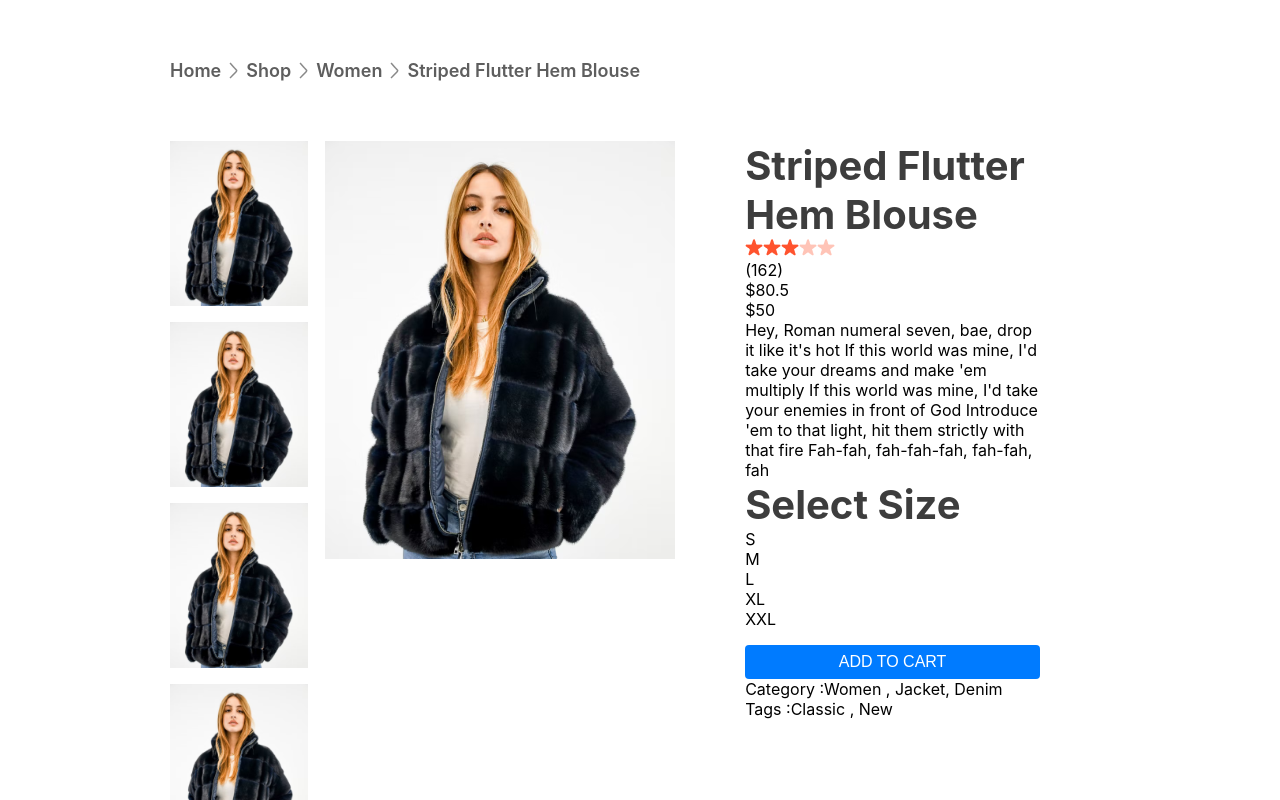
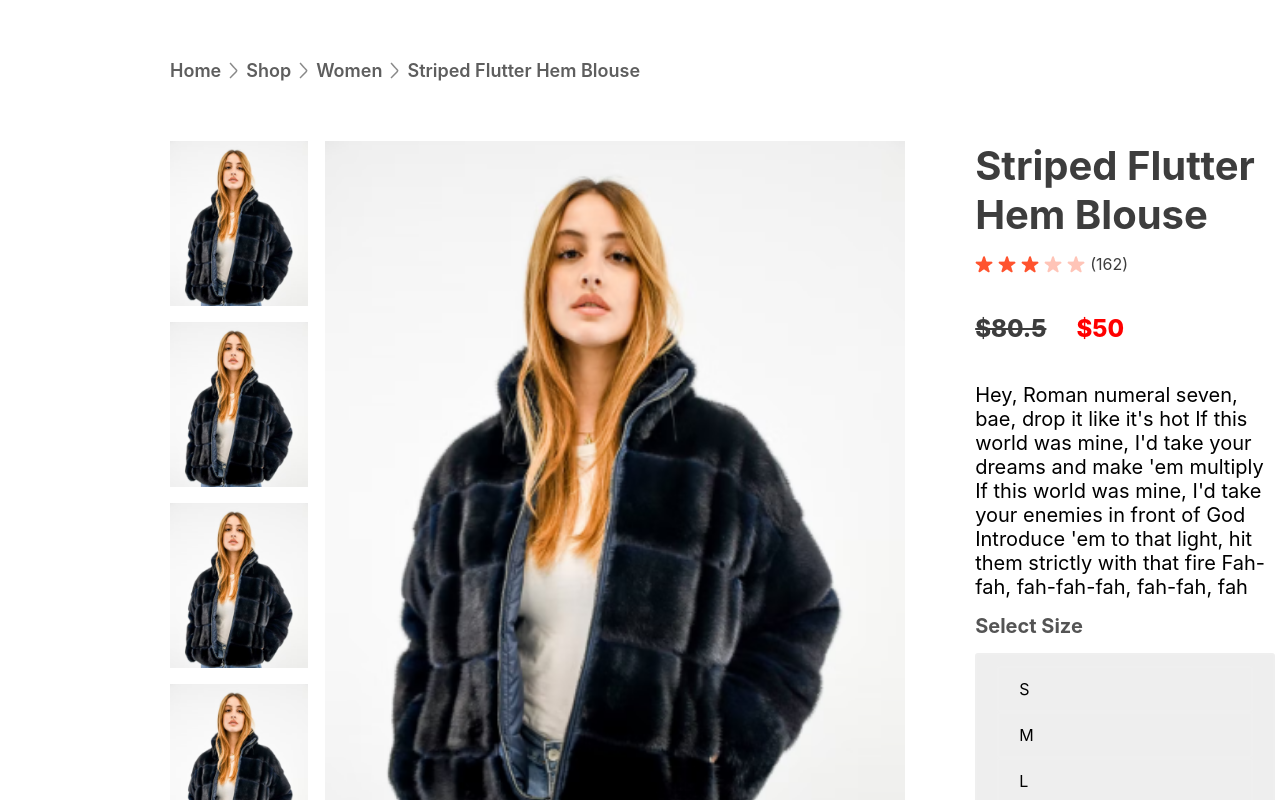
Before and after one commit to Bineshhhhh/e-commerce, a React (Create React App) app: page /product/1 in a window 1280 px wide. Shown: the top 800 px of the page. Built offline with nearby package versions, Linux system fonts and the light colour scheme.

Commit message:
product desc

```diff
--- a/src/components/Hero/Hero.css
+++ b/src/components/Hero/Hero.css
@@ -38,7 +38,7 @@
     width: 310px;
     height: 70px;
     border-radius: 75px;
-    margin-top: 30px;
+    margin-top: 150px;
     background: #ff4141;
     color: white;
     font-size: 22px;
--- a/src/components/ProductDisplay/ProductDisplay.css
+++ b/src/components/ProductDisplay/ProductDisplay.css
@@ -14,7 +14,7 @@
 .productdisplay-img-list img{
     height: 165px;
 }
-.productdisplay-main-im{
+.productdisplay-main-img{
     width: 580px;
     height: 700px;
 }
@@ -30,5 +30,61 @@
     font-weight: 700;
 }
 .productdisplay-right-star{
+    display: flex;
+    align-items: center;
+    margin-top: 15px;
+    gap: 5px;
+    color: #3d3d3d;
+    font-size: 16px;
+}
+.productdisplay-right-prices{
+    display: flex;
+    margin: 40px 0px;
+    gap: 30px;
+    font-size: 24px;
+    font-weight: 800;
 
 }
+.productdisplay-right-price-old{
+    color: #3d3d3d;
+    text-decoration: line-through;
+}
+.productdisplay-right-price-new{
+    color: red;
+}
+.productdisplay-right-description{
+    display: contents;
+    margin-top: 5px;
+    font-size: 20px;
+}
+.productdisplay-right-size h1{
+    margin-top: 15px;
+    margin-bottom: 15px;
+    color: #545454;
+    font-size: 20px;
+    font-weight: 700;
+}
+.productdisplay-right-size div{
+    padding: 11px 20px;
+    background: rgb(238, 238, 238);
+    border: 2px solid rgb(239, 239, 239);
+    border-radius: 3px;
+    cursor: pointer;
+}
+.productdisplay-right button{
+    padding: 20px 40px;
+    width: 300px;
+    font-size: 18px;
+    font-weight: 500;
+    color: whitesmoke;
+    background: red;
+    margin-bottom: 15px;
+    border: none;
+    outline: none;
+    cursor: pointer;
+}
+.productdisplay-right-category {
+    margin-top: 0px;
+    font-size: 20px;
+    font-weight: 400;
+}
--- a/src/components/ProductDisplay/ProductDisplay.jsx
+++ b/src/components/ProductDisplay/ProductDisplay.jsx
@@ -53,7 +53,7 @@ const ProductDisplay = (props) => {
         <button>ADD TO CART</button>
         <p className='productdisplay-right-category'><span>Category :</span>Women , Jacket, Denim</p>
         <p className='productdisplay-right-category'><span>Tags :</span>Classic , New</p>
-                                                                                                                        {/* Css 2:04 */}
+
       </div>
     </div>
   )
```
